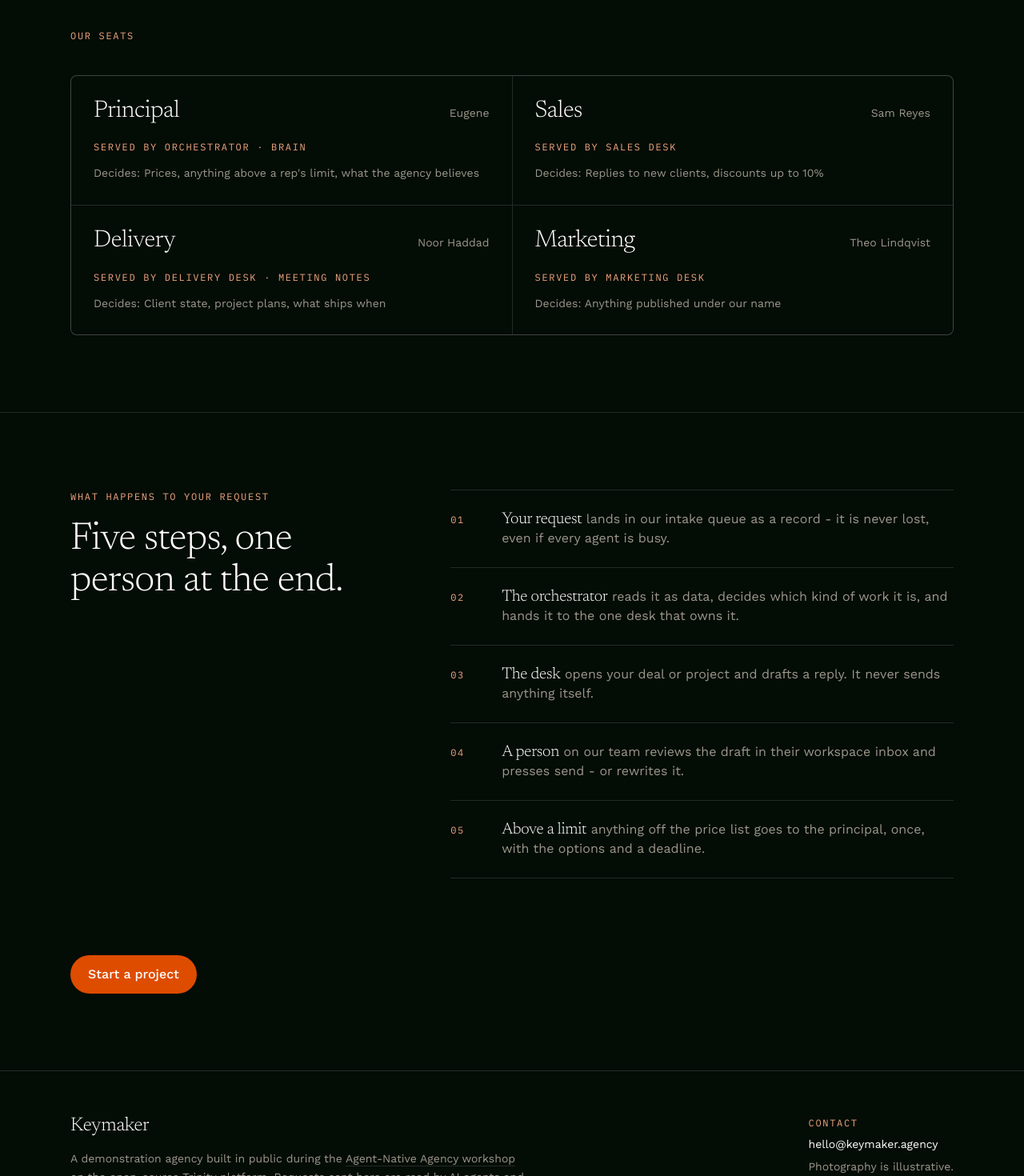
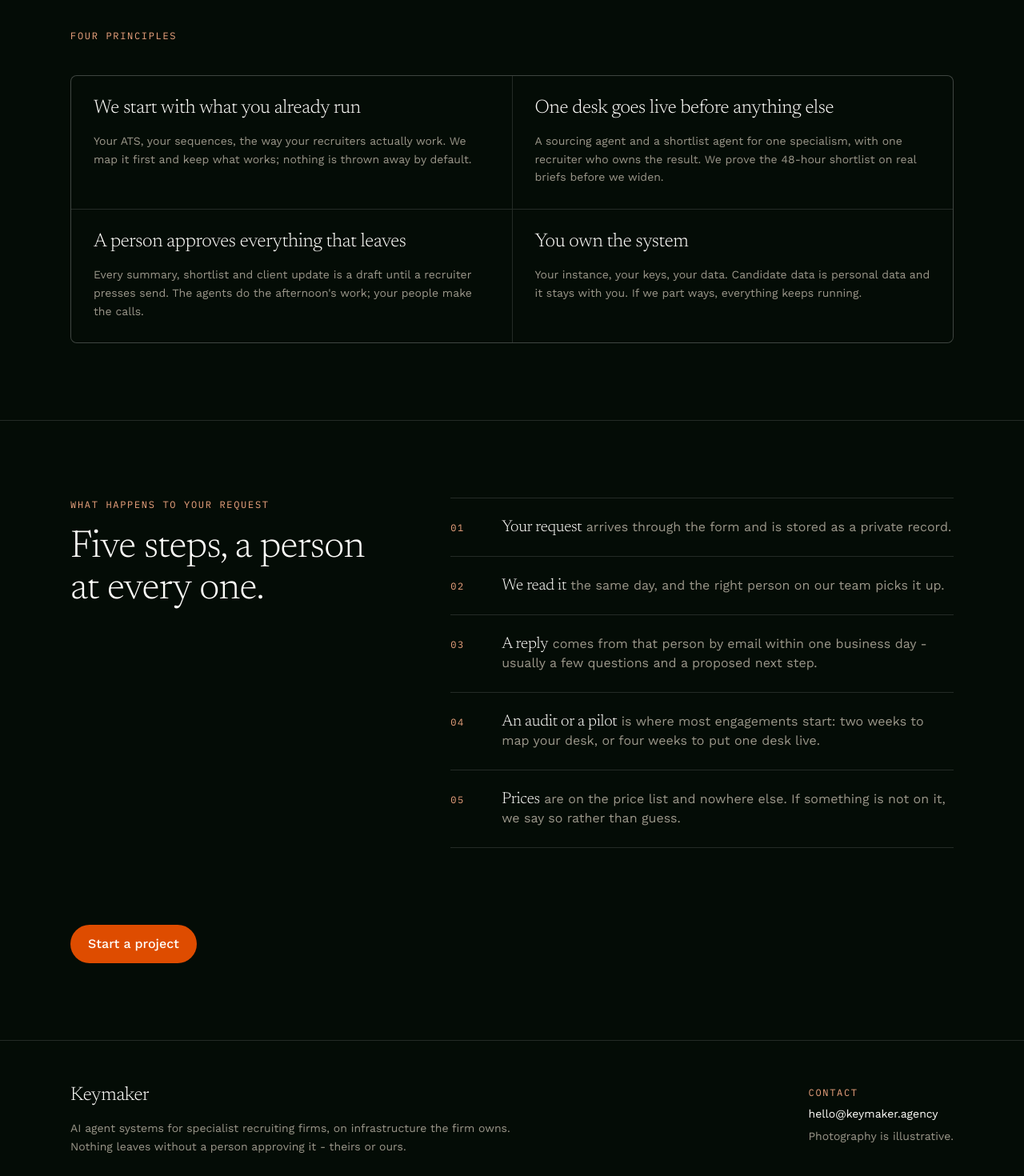
Before and after one commit to Keymaker-Agency/keymaker-website, a Next.js app: page /how-we-work in a window 1280 px wide. Shown: the part 620-2090 px from the top of the page at 80% size. Built offline with nearby package versions, Linux system fonts and the light colour scheme.

Commit message:
copy: the site reads as an agency - no team names, no inner mechanics, no workshop references; audit row renamed with the canon (#6)

```diff
--- a/app/how-we-work/page.tsx
+++ b/app/how-we-work/page.tsx
@@ -3,19 +3,19 @@ import Link from "next/link";
 
 export const metadata = { title: "How we work" };
 
-const team = [
-  { seat: "Principal", person: "Eugene", agents: ["Orchestrator", "Brain"], decides: "Prices, anything above a rep's limit, what the agency believes" },
-  { seat: "Sales", person: "Sam Reyes", agents: ["Sales desk"], decides: "Replies to new clients, discounts up to 10%" },
-  { seat: "Delivery", person: "Noor Haddad", agents: ["Delivery desk", "Meeting notes"], decides: "Client state, project plans, what ships when" },
-  { seat: "Marketing", person: "Theo Lindqvist", agents: ["Marketing desk"], decides: "Anything published under our name" },
+const principles = [
+  { t: "We start with what you already run", d: "Your ATS, your sequences, the way your recruiters actually work. We map it first and keep what works; nothing is thrown away by default." },
+  { t: "One desk goes live before anything else", d: "A sourcing agent and a shortlist agent for one specialism, with one recruiter who owns the result. We prove the 48-hour shortlist on real briefs before we widen." },
+  { t: "A person approves everything that leaves", d: "Every summary, shortlist and client update is a draft until a recruiter presses send. The agents do the afternoon's work; your people make the calls." },
+  { t: "You own the system", d: "Your instance, your keys, your data. Candidate data is personal data and it stays with you. If we part ways, everything keeps running." },
 ];
 
 const flow = [
-  ["Your request", "lands in our intake queue as a record - it is never lost, even if every agent is busy."],
-  ["The orchestrator", "reads it as data, decides which kind of work it is, and hands it to the one desk that owns it."],
-  ["The desk", "opens your deal or project and drafts a reply. It never sends anything itself."],
-  ["A person", "on our team reviews the draft in their workspace inbox and presses send - or rewrites it."],
-  ["Above a limit", "anything off the price list goes to the principal, once, with the options and a deadline."],
+  ["Your request", "arrives through the form and is stored as a private record."],
+  ["We read it", "the same day, and the right person on our team picks it up."],
+  ["A reply", "comes from that person by email within one business day - usually a few questions and a proposed next step."],
+  ["An audit or a pilot", "is where most engagements start: two weeks to map your desk, or four weeks to put one desk live."],
+  ["Prices", "are on the price list and nowhere else. If something is not on it, we say so rather than guess."],
 ];
 
 export default function HowWeWork() {
@@ -26,25 +26,21 @@ export default function HowWeWork() {
         <div className="absolute inset-0 bg-gradient-to-t from-forest via-forest/70 to-forest/30" />
         <div className="relative mx-auto max-w-6xl w-full px-4 sm:px-6 pb-16 pt-40">
           <p className="eyebrow text-peach">How we work</p>
-          <h1 className="display text-5xl sm:text-7xl mt-5 max-w-3xl">People hold the seats. Agents serve them.</h1>
+          <h1 className="display text-5xl sm:text-7xl mt-5 max-w-3xl">Agents draft. Your people decide.</h1>
           <p className="text-muted text-lg mt-6 max-w-2xl leading-relaxed">
-            Keymaker runs on the same system we build for recruiting firms. Every seat has a person, every agent serves a
-            seat, and only a person approves anything that leaves the building.
+            We set up AI agents inside specialist recruiting firms: sourcing, candidate summaries, client-ready shortlists.
+            On infrastructure you own, with a recruiter approving everything that leaves.
           </p>
         </div>
       </section>
 
       <section className="mx-auto max-w-6xl px-4 sm:px-6 py-24">
-        <p className="eyebrow text-peach">Our seats</p>
+        <p className="eyebrow text-peach">Four principles</p>
         <div className="mt-10 grid gap-px bg-line border border-line rounded-lg overflow-hidden sm:grid-cols-2">
-          {team.map((r) => (
-            <div key={r.seat} className="bg-forest p-7">
-              <div className="flex items-baseline justify-between gap-4">
-                <p className="display text-3xl">{r.seat}</p>
-                <p className="text-sm text-muted">{r.person}</p>
-              </div>
-              <p className="eyebrow text-[11px] text-peach mt-5">Served by {r.agents.join(" · ")}</p>
-              <p className="text-muted text-sm mt-3 leading-relaxed">Decides: {r.decides}</p>
+          {principles.map((r) => (
+            <div key={r.t} className="bg-forest p-7">
+              <p className="display text-2xl">{r.t}</p>
+              <p className="text-muted text-sm mt-4 leading-relaxed">{r.d}</p>
             </div>
           ))}
         </div>
@@ -54,7 +50,7 @@ export default function HowWeWork() {
         <div className="mx-auto max-w-6xl px-4 sm:px-6 py-24 grid gap-14 md:grid-cols-[0.8fr_1.2fr]">
           <div>
             <p className="eyebrow text-peach">What happens to your request</p>
-            <h2 className="display text-4xl sm:text-5xl mt-5">Five steps, one person at the end.</h2>
+            <h2 className="display text-4xl sm:text-5xl mt-5">Five steps, a person at every one.</h2>
           </div>
           <ol className="border-t border-line">
             {flow.map(([t, d], i) => (
--- a/app/layout.tsx
+++ b/app/layout.tsx
@@ -47,12 +47,8 @@ export default function RootLayout({ children }: Readonly<{ children: React.Reac
             <div>
               <p className="display text-2xl">Keymaker</p>
               <p className="text-muted text-sm mt-4 max-w-xl leading-relaxed">
-                A demonstration agency built in public during the{" "}
-                <a className="underline decoration-line underline-offset-4 hover:text-text" href="https://www.ability.ai/trinity/workshops/agent-native-agency-workshop">
-                  Agent-Native Agency workshop
-                </a>{" "}
-                on the open-source <a className="underline decoration-line underline-offset-4 hover:text-text" href="https://github.com/abilityai/trinity">Trinity</a> platform.
-                Requests sent here are read by AI agents and reviewed by people. Nothing leaves the agency without a person approving it.
+                AI agent systems for specialist recruiting firms, on infrastructure the firm owns. Nothing leaves without a
+                person approving it - theirs or ours.
               </p>
             </div>
             <div className="md:justify-self-end text-sm space-y-2">
--- a/app/page.tsx
+++ b/app/page.tsx
@@ -12,7 +12,7 @@ function ShortlistCard() {
   return (
     <div className="rounded-lg bg-parchment text-warm-black p-6 sm:p-7 shadow-[0_30px_80px_-30px_rgba(0,0,0,0.8)]">
       <div className="flex items-center justify-between gap-4">
-        <p className="eyebrow text-warm-black/70">Shortlist · drafted by the shortlist agent</p>
+        <p className="eyebrow text-warm-black/70">Shortlist · draft</p>
         <span className="eyebrow text-[10px] rounded-full border border-warm-black/25 px-2.5 py-1">Draft</span>
       </div>
       <p className="display text-2xl mt-4">Ashby Partners - Senior Financial Controller</p>
@@ -27,7 +27,7 @@ function ShortlistCard() {
         ))}
       </div>
       <div className="mt-5 flex flex-wrap items-center justify-between gap-3">
-        <p className="text-sm">Waiting for <span className="font-medium">Priya, recruiter</span> to approve</p>
+        <p className="text-sm">Waiting for <span className="font-medium">the recruiter</span> to approve</p>
         <div className="flex gap-2 text-sm">
           <span className="rounded-full bg-warm-black text-parchment px-4 py-2">Send as written</span>
           <span className="rounded-full border border-warm-black/30 px-4 py-2">Don&apos;t send</span>
@@ -56,7 +56,6 @@ export default function Home() {
             <Link href="/start" className="btn-primary">Start a project</Link>
             <Link href="#offers" className="btn-ghost">See the offers</Link>
           </div>
-          <p className="text-sm text-muted mt-8">Built in public during the Agent-Native Agency workshop.</p>
         </div>
       </section>
 
@@ -146,7 +145,7 @@ export default function Home() {
         </div>
       </section>
 
-      {/* Offers - prices rendered from the canon at build */}
+      {/* Offers - prices rendered from the price list at build */}
       <section id="offers" className="border-t border-line scroll-mt-24">
         <div className="mx-auto max-w-6xl px-4 sm:px-6 py-24 sm:py-32">
           <div className="flex flex-wrap items-end justify-between gap-6">
@@ -154,7 +153,7 @@ export default function Home() {
               <p className="eyebrow text-peach">Ways to work with us</p>
               <h2 className="display text-4xl sm:text-5xl mt-5">Start with one desk.</h2>
             </div>
-            <p className="eyebrow text-muted">prices from our canon · {offers.canon_updated}</p>
+            <p className="eyebrow text-muted">price list · updated {offers.canon_updated}</p>
           </div>
           <div className="grid gap-4 md:grid-cols-2 mt-14">
             {offers.offers.map((o) => {
@@ -192,7 +191,7 @@ export default function Home() {
         <div className="absolute inset-0 bg-gradient-to-b from-forest via-forest/55 to-forest" />
         <div className="relative mx-auto max-w-6xl px-4 sm:px-6 py-32 sm:py-44 text-center">
           <h2 className="display text-4xl sm:text-6xl max-w-3xl mx-auto">Tell us how long a shortlist takes you today.</h2>
-          <p className="text-muted mt-6 max-w-lg mx-auto">An agent reads your request within minutes. A person on our team replies.</p>
+          <p className="text-muted mt-6 max-w-lg mx-auto">We read every request the day it arrives. A person replies within one business day.</p>
           <div className="mt-10"><Link href="/start" className="btn-primary">Start a project</Link></div>
         </div>
       </section>
--- a/app/start/page.tsx
+++ b/app/start/page.tsx
@@ -10,8 +10,8 @@ export default function Start() {
         <p className="eyebrow text-peach">Start a project</p>
         <h1 className="display text-5xl sm:text-6xl mt-5">Tell us what slows your desk down.</h1>
         <p className="text-muted text-lg mt-6 leading-relaxed">
-          Your specialism, how many recruiters, how long a shortlist takes today. Our front desk reads every request within
-          minutes and hands it to the right person. A person on our team reviews the reply before it reaches you.
+          Your specialism, how many recruiters, how long a shortlist takes today. We read every request the day it
+          arrives, and a person on our team replies by email within one business day.
         </p>
         <div className="photo relative aspect-[16/10] mt-10 hidden lg:block">
           <Image src="/img/approve.jpg" alt="A team lead reviewing a draft before approving it" fill sizes="40vw" className="object-cover" />
--- a/app/start/received/page.tsx
+++ b/app/start/received/page.tsx
@@ -9,9 +9,9 @@ export default async function Received({ searchParams }: { searchParams: Promise
       <h1 className="display text-5xl sm:text-6xl mt-5">Thank you - it&apos;s with us.</h1>
       {ref && <p className="mt-6 font-mono text-lg">Your reference: <span className="text-peach">{ref}</span></p>}
       <ol className="mt-10 space-y-3 text-muted">
-        <li>1. Our front desk is reading it now and handing it to the right department.</li>
-        <li>2. The department drafts a reply.</li>
-        <li>3. A person on our team reviews it and sends it to you by email.</li>
+        <li>1. We are reading it now.</li>
+        <li>2. The right person on our team picks it up.</li>
+        <li>3. You hear from them by email within one business day.</li>
       </ol>
       <Link href="/" className="inline-block mt-12 btn-ghost">Back to Keymaker</Link>
     </div>
--- a/components/RequestForm.tsx
+++ b/components/RequestForm.tsx
@@ -64,7 +64,7 @@ export default function RequestForm() {
       {/* honeypot: people never see it, bots fill it */}
       <input type="text" name="website" tabIndex={-1} autoComplete="off" className="hidden" aria-hidden />
       <p className="text-xs text-muted">
-        Keymaker is a demonstration agency built in public. Your request is stored as a private record, read by AI agents and reviewed by a person. Please do not send anything confidential.
+        Your request is stored as a private record, triaged by our systems and reviewed by a person. Please do not send anything confidential.
       </p>
       {err && <p className="text-sm text-[var(--warn)]">{err}</p>}
       <button disabled={busy} className="justify-self-start btn-primary disabled:opacity-60">
--- a/content/offers.json
+++ b/content/offers.json
@@ -1,7 +1,7 @@
 {
   "source": "https://raw.githubusercontent.com/Abilityai/keymaker-canon/main/domains/pricing/pricing.md",
   "canon_updated": "2026-10-29",
-  "synced_at": "2026-10-29T03:56:03.079Z",
+  "synced_at": "2026-10-29T04:27:13.836Z",
   "offers": [
     {
       "name": "Automation audit",
@@ -28,8 +28,8 @@
       "notes": "3-month minimum"
     },
     {
-      "name": "Automation audit - workshop price",
-      "what": "The same audit, for attendees of the Agent-Native Agency workshop; paid by card on the Stripe Payment Link",
+      "name": "Automation audit - introductory price",
+      "what": "The same audit at a limited-time price; paid by card on the Stripe Payment Link",
       "price": "$500 fixed",
       "notes": "3 slots, until 2026-11-30; a payment is a won deal; decision 0008"
     }
```
Also changed, not shown: content/site.ts (+7 -7 lines).
